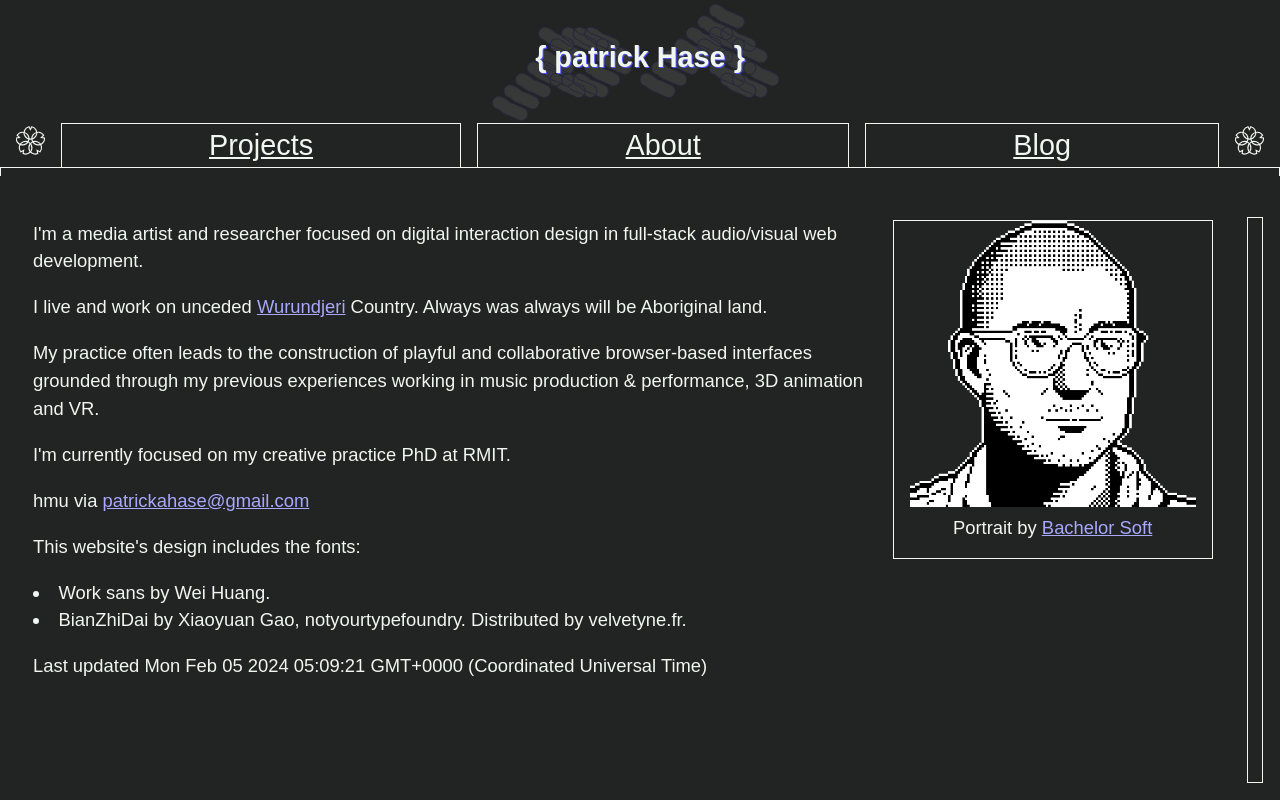
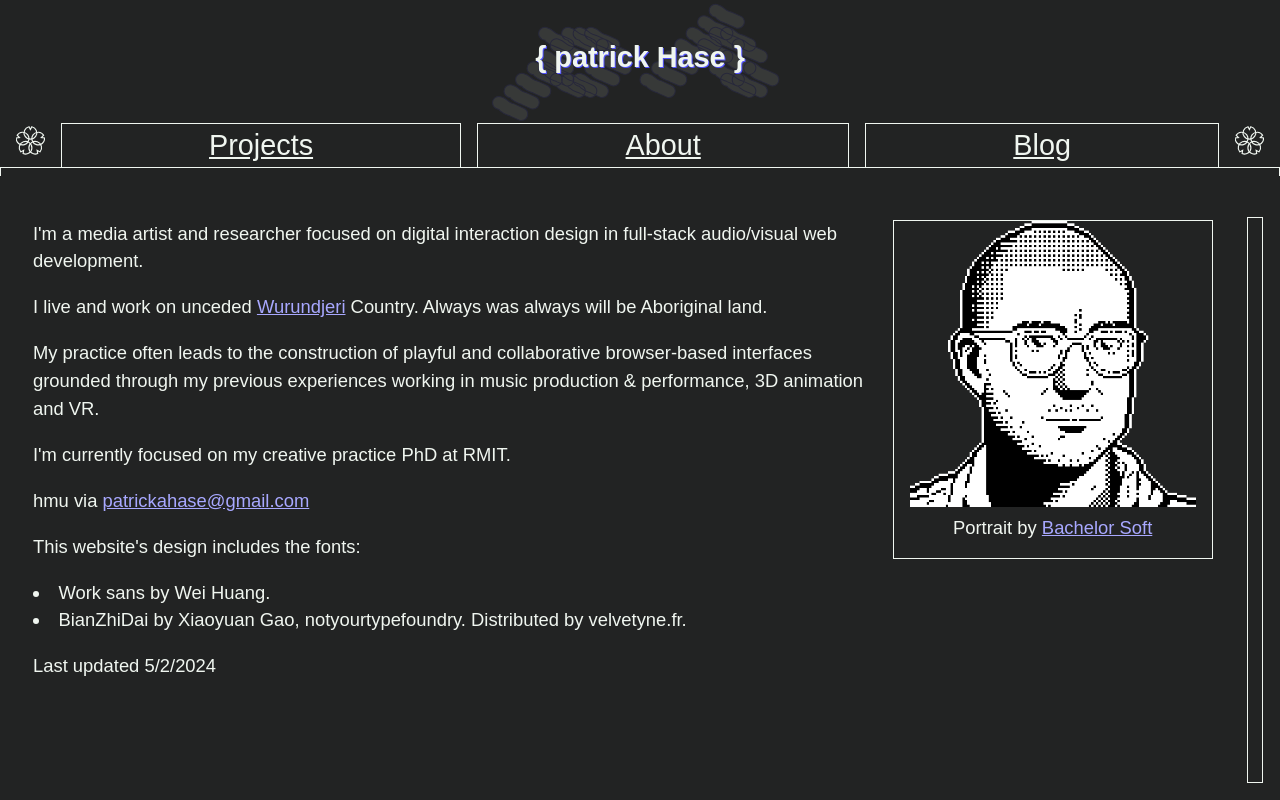
Before and after one commit to patrickahase/patrickhase.xyz, a React (Vite) app: page /about in a window 1280 px wide. Built offline with nearby package versions, Linux system fonts and the light colour scheme.

Commit message:
maybe date was a lot easier than I thought

```diff
--- a/src/routes/about-page.tsx
+++ b/src/routes/about-page.tsx
@@ -4,10 +4,10 @@ export default function AboutPage(){
 
   const dateObject = new Date();
 
-  /* const dateString =
+  const dateString =
         dateObject.getDate() + "/" +
         (dateObject.getMonth() + 1) + "/" +
-        dateObject.getFullYear(); */
+        dateObject.getFullYear();
 
   /* reference to email link element */
   const emailElementRef = useRef<HTMLAnchorElement>(null);
@@ -59,7 +59,7 @@ export default function AboutPage(){
             <li>BianZhiDai by Xiaoyuan Gao, notyourtypefoundry. Distributed by velvetyne.fr.</li>
           </ul>
         </p>
-        <p>Last updated {dateObject.toString()}</p>
+        <p>Last updated {dateString}</p>
       </div>
   )
 }
```
